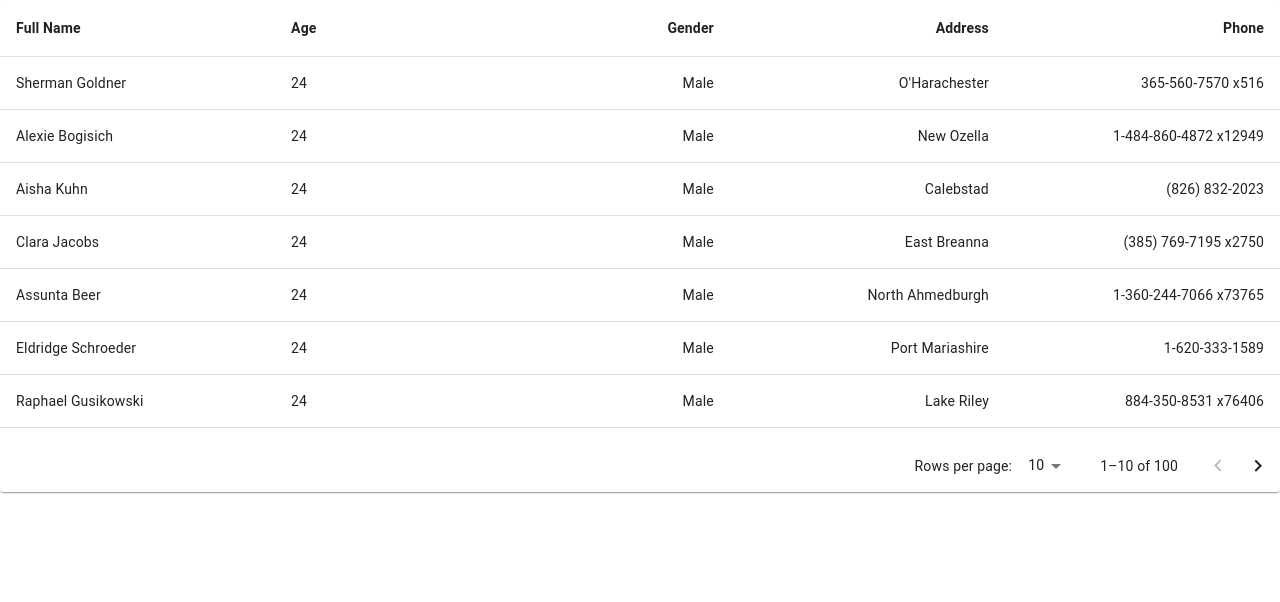
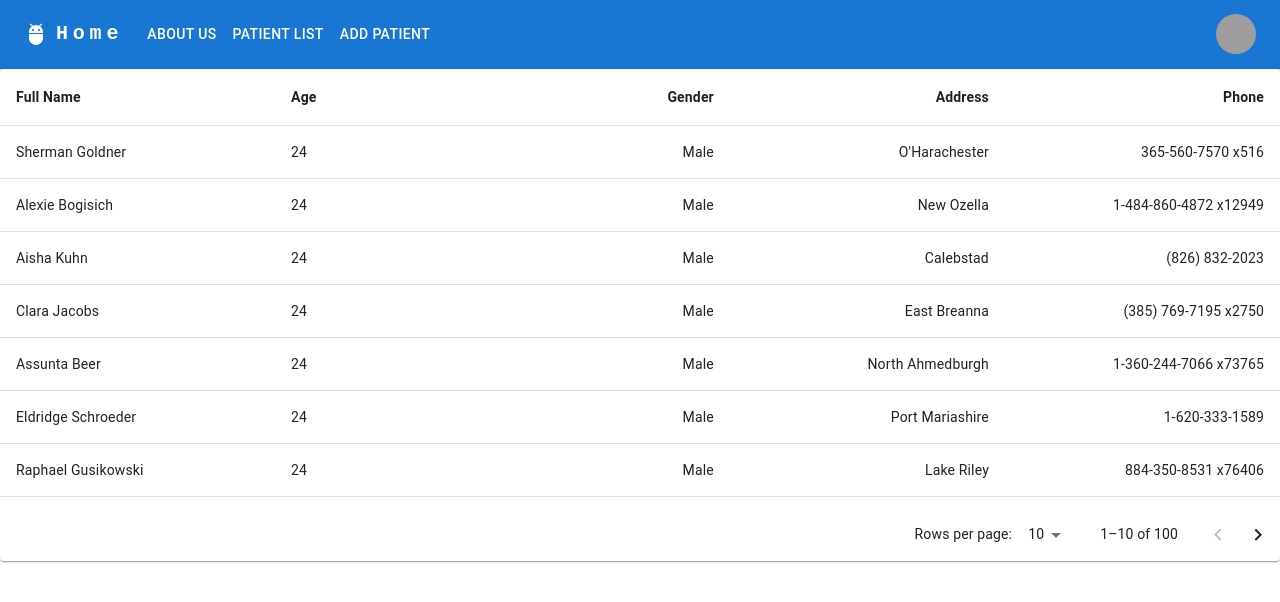
Before and after one commit to TedVu/patient-management-software, a React (Create React App) app: page /patients in a window 1280 px wide. Shown: the top 602 px of the page. Built offline with nearby package versions, Linux system fonts and the light colour scheme; grey boxes are pictures that could not be loaded.

Commit message:
Finish implementing app bar and connect pages together

```diff
--- a/src/components/AppBar.js
+++ b/src/components/AppBar.js
@@ -63,7 +63,12 @@ const ResponsiveAppBar = () => {
               textDecoration: "none",
             }}
           >
-            LOGO
+            <Link
+              to="/"
+              style={{ color: "inherit", textDecoration: "inherit" }}
+            >
+              Home
+            </Link>
           </Typography>
 
           <Box sx={{ flexGrow: 1, display: { xs: "flex", md: "none" } }}>
@@ -119,7 +124,7 @@ const ResponsiveAppBar = () => {
               textDecoration: "none",
             }}
           >
-            LOGO
+            Home
           </Typography>
           <Box sx={{ flexGrow: 1, display: { xs: "none", md: "flex" } }}>
             {pages.map((page) => (
@@ -141,7 +146,7 @@ const ResponsiveAppBar = () => {
           <Box sx={{ flexGrow: 0 }}>
             <Tooltip title="Open settings">
               <IconButton onClick={handleOpenUserMenu} sx={{ p: 0 }}>
-                <Avatar alt="Remy Sharp" src="/static/images/avatar/2.jpg" />
+                <Avatar alt="Ted Vu" src="/static/images/avatar/2.jpg" />
               </IconButton>
             </Tooltip>
             <Menu
--- a/src/pages/PatientList.js
+++ b/src/pages/PatientList.js
@@ -8,6 +8,7 @@ import TableHead from "@mui/material/TableHead";
 import TablePagination from "@mui/material/TablePagination";
 import TableRow from "@mui/material/TableRow";
 import { faker } from "@faker-js/faker";
+import ResponsiveAppBar from "../components/AppBar";
 
 const columns = [
   { id: "fullname", label: "Full Name", minWidth: 170 },
@@ -77,6 +78,9 @@ export default function PatientList() {
   };
 
   return (
+    <div>
+      <ResponsiveAppBar />
+
       <Paper sx={{ width: "100%", overflow: "hidden" }}>
         <TableContainer sx={{ maxHeight: 440 }}>
           <Table stickyHeader aria-label="sticky table">
@@ -98,7 +102,12 @@ export default function PatientList() {
                 .slice(page * rowsPerPage, page * rowsPerPage + rowsPerPage)
                 .map((row) => {
                   return (
-                  <TableRow hover role="checkbox" tabIndex={-1} key={row.code}>
+                    <TableRow
+                      hover
+                      role="checkbox"
+                      tabIndex={-1}
+                      key={row.code}
+                    >
                       {columns.map((column) => {
                         const value = row[column.id];
                         return (
@@ -125,5 +134,6 @@ export default function PatientList() {
           onRowsPerPageChange={handleChangeRowsPerPage}
         />
       </Paper>
+    </div>
   );
 }
```
Lines whose indentation alone changed are shown as unchanged.
